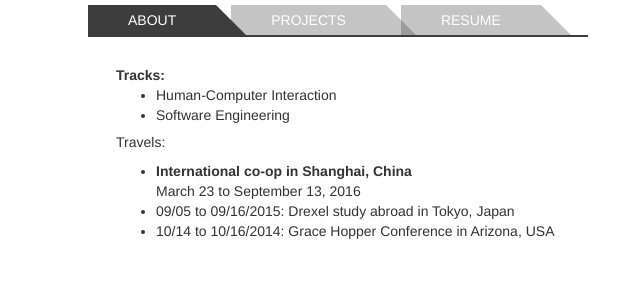
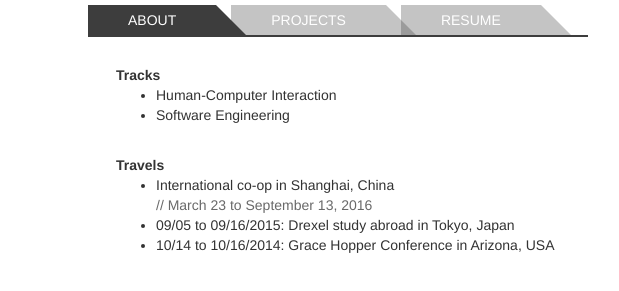
Before and after one commit to tiffwong/website-3, a plain HTML site: page index.html in a window 1280 px wide. Shown: the part 141-432 px from the top of the page, 482-1101 px from the left. Drawn offline with nearby package versions, Linux system fonts and the light colour scheme.

Commit message:
Update index.html

```diff
--- a/index.html
+++ b/index.html
@@ -58,17 +58,18 @@
 			</ul>
 			<div id="content">
 				<div id="tab1">
-					<b>Tracks:</b>
+					<b>Tracks</b>
 					<ul>
 						<li>Human-Computer Interaction</li>
 						<li>Software Engineering</li>
 					</ul>
-					<h5>Travels:</h5>
+					<br>
+					<b>Travels</b>
 					<ul>
 						<li>
-							<b>International co-op in Shanghai, China</b>
+							International co-op in Shanghai, China
 							<br>
-							March 23 to September 13, 2016
+							<font color=#696969>// March 23 to September 13, 2016</font>
 						</li>
 						<li>09/05 to 09/16/2015: Drexel study abroad in Tokyo, Japan</li>
 						<li>10/14 to 10/16/2014: Grace Hopper Conference in Arizona, USA</li>
```
